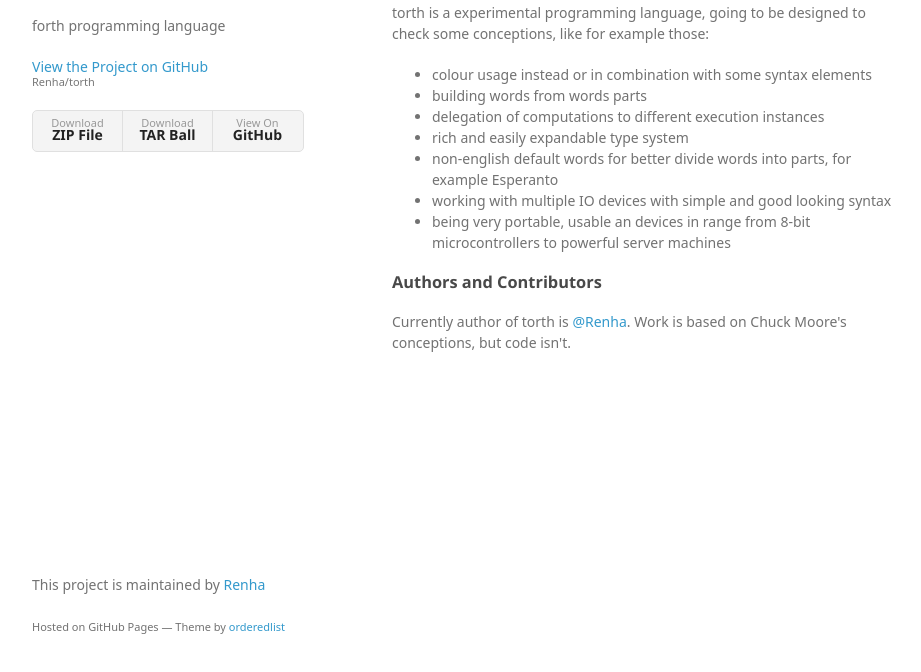
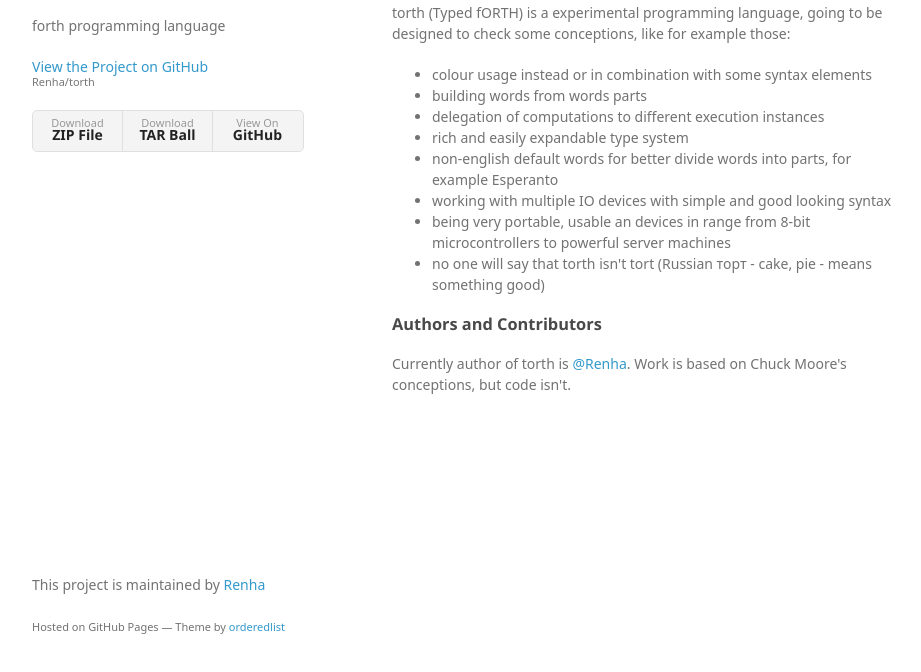
Before and after one commit to Renha/torth, a plain HTML site: page index.html in a window 1280 px wide. Shown: the part 94-766 px from the top of the page, without its empty margins (178-1099 px from the left). Drawn offline with Linux system fonts and the light colour scheme; a web font is replaced by a local one.

```diff
--- a/index.html
+++ b/index.html
@@ -31,7 +31,7 @@
         <h3>
 <a id="about-torth" class="anchor" href="#about-torth" aria-hidden="true"><span aria-hidden="true" class="octicon octicon-link"></span></a>About torth</h3>
 
-<p>torth is a experimental programming language, going to be designed to check some conceptions, like for example those:</p>
+<p>torth (Typed fORTH) is a experimental programming language, going to be designed to check some conceptions, like for example those:</p>
 
 <ul>
 <li>colour usage instead or in combination with some syntax elements</li>
@@ -41,6 +41,7 @@
 <li>non-english default words for better divide words into parts, for example Esperanto</li>
 <li>working with multiple IO devices with simple and good looking syntax</li>
 <li>being very portable, usable an devices in range from 8-bit microcontrollers to powerful server machines</li>
+<li>no one will say that torth isn't tort (Russian торт - cake, pie - means something good)</li>
 </ul>
 
 <h3>
--- a/params.json
+++ b/params.json
@@ -1,6 +1,6 @@
 {
   "name": "torth",
   "tagline": "forth programming language",
-  "body": "### About torth\r\ntorth is a experimental programming language, going to be designed to check some conceptions, like for example those:\r\n\r\n- colour usage instead or in combination with some syntax elements\r\n- building words from words parts\r\n- delegation of computations to different execution instances\r\n- rich and easily expandable type system\r\n- non-english default words for better divide words into parts, for example Esperanto\r\n- working with multiple IO devices with simple and good looking syntax\r\n- being very portable, usable an devices in range from 8-bit microcontrollers to powerful server machines\r\n\r\n### Authors and Contributors\r\nCurrently author of torth is @Renha. Work is based on Chuck Moore's conceptions, but code isn't.",
+  "body": "### About torth\r\ntorth (Typed fORTH) is a experimental programming language, going to be designed to check some conceptions, like for example those:\r\n\r\n- colour usage instead or in combination with some syntax elements\r\n- building words from words parts\r\n- delegation of computations to different execution instances\r\n- rich and easily expandable type system\r\n- non-english default words for better divide words into parts, for example Esperanto\r\n- working with multiple IO devices with simple and good looking syntax\r\n- being very portable, usable an devices in range from 8-bit microcontrollers to powerful server machines\r\n- no one will say that torth isn't tort (Russian торт - cake, pie - means something good)\r\n\r\n### Authors and Contributors\r\nCurrently author of torth is @Renha. Work is based on Chuck Moore's conceptions, but code isn't.",
   "note": "Don't delete this file! It's used internally to help with page regeneration."
 }
```
